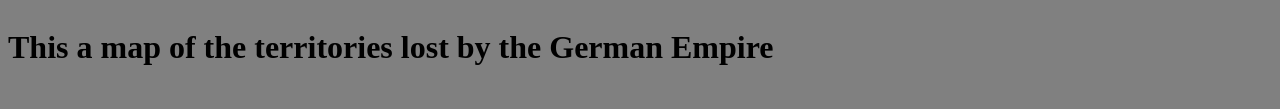
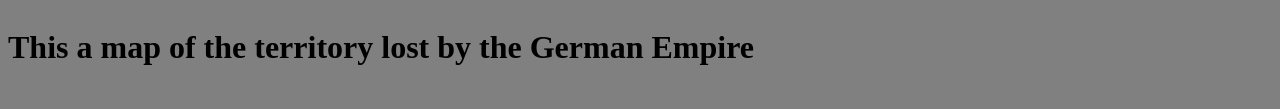
Before and after one commit to Mr4dClasses/mybootstrap-Mookachu, a plain HTML site: page Index.html.html in a window 1280 px wide. Shown: the part 450-559 px from the top of the page. Drawn offline with Linux system fonts and the light colour scheme.

Commit message:
Update Index.html.html

```diff
--- a/Index.html.html
+++ b/Index.html.html
@@ -25,7 +25,7 @@ background-color: white;
 <h2>The Treaty of Versailles</h2>
 <p>The Treaty of Versailles was the result of the first World War, signed during 1919-1920, during the German-Allied Armistice, resulting in a large loss of territory for the German Empire, losing out on the territories of Elsass-Loringthen, Danzig, Schleswig, Poznan, The Saar, Katowice, and Memel. The newly formed Weimar Republic was also limited to 100,000 troops, not allowed to build an airforce, and the Rhineland was demilitarized.</p>
 <img src="assets/map1919.gif" alt="Territories lost by the German Empire" width="640" height="420">
-<p>This a map of the territories lost by the German Empire</p>
+<p>This a map of the territory lost by the German Empire</p>
 
 <h3>Here is a list of countries that received territories from Germany after their collapse</h3>
 <ul>
```
